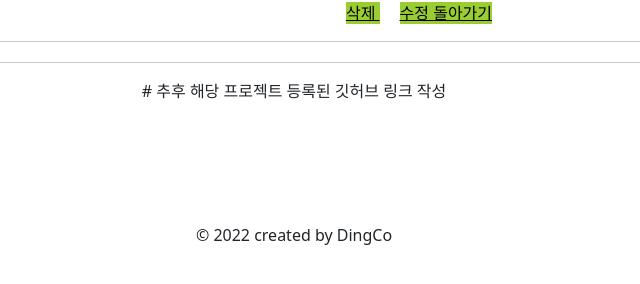
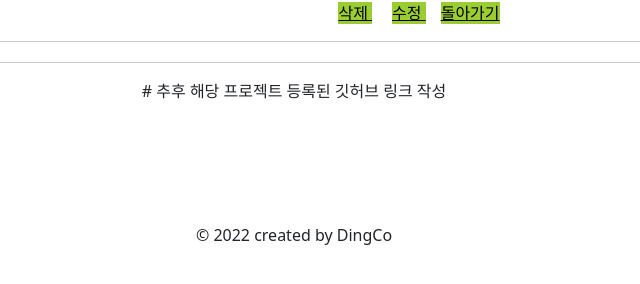
Before and after one commit to ssafy8th-python/woopolemong, a Django app: template woopolemong_django/portfolios/templates/portfolios/detail.html in a window 1280 px wide. Shown: the part 117-401 px from the top of the page, without its empty margins (346-986 px from the left). Run offline with Django 3.2, Linux system fonts and the light colour scheme; the template is opened without the code that fills it, so the values that code supplies are empty; the visitor is signed in with stand-in values (Sample User, id 1); some libraries are stand-ins or nearby versions.

Commit message:
돌아가기마진주기

```diff
--- a/woopolemong_django/portfolios/templates/portfolios/detail.html
+++ b/woopolemong_django/portfolios/templates/portfolios/detail.html
@@ -14,9 +14,8 @@
         {% if request.user.is_authenticated %}
           <a style="background-color: yellowgreen;color:black;margin-left:250px;"href="{% url 'portfolios:delete' portfolio.pk %}"> 삭제 </a>
           <a style="background-color: yellowgreen;color:black;margin-left: 20px;"href="{% url 'portfolios:update' portfolio.pk %}"> 수정 </a>
-
         {% endif %}
-        <a style="background-color: yellowgreen;color:black;"href="{% url 'portfolios:projectlist' %}"> 돌아가기 </a>
+        <a style="background-color: yellowgreen;color:black; margin-left:15px;"href="{% url 'portfolios:projectlist' %}"> 돌아가기 </a>
         <br>
 
         <hr>
```
